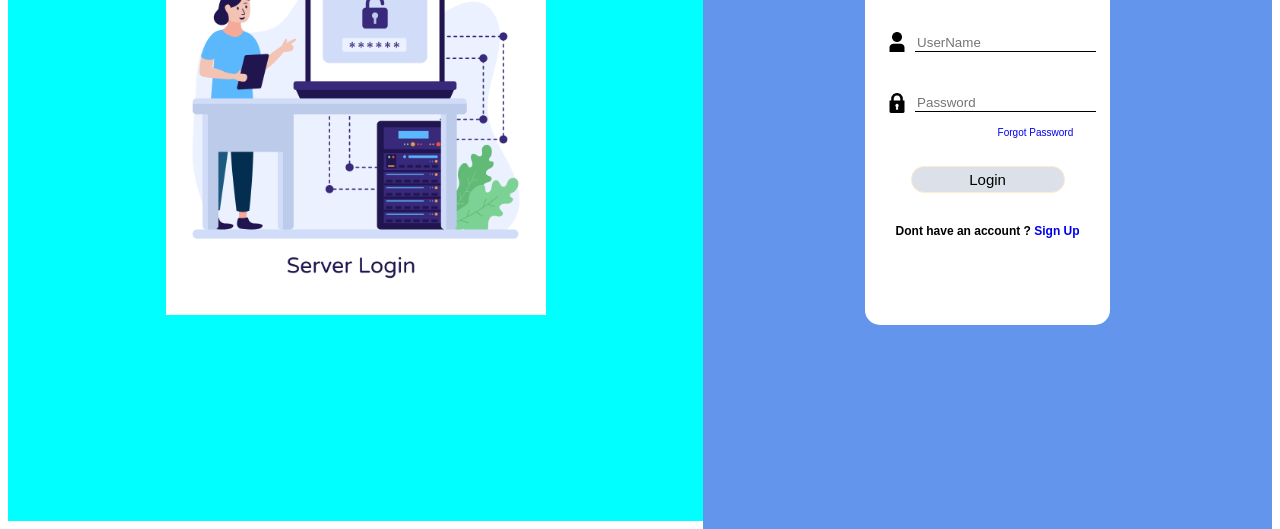
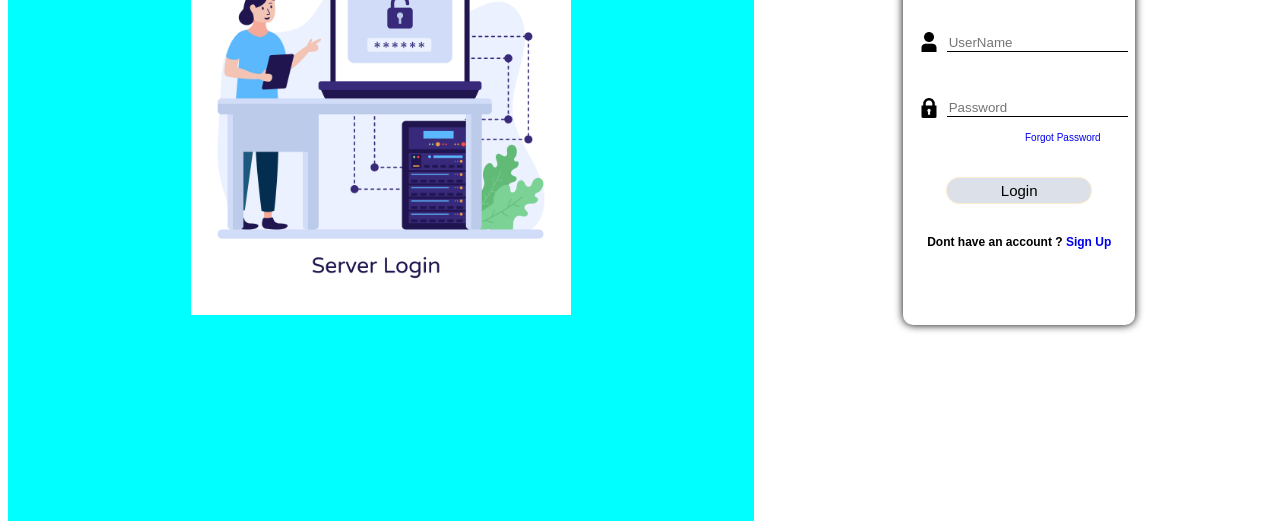
Before and after one commit to salemovic99/Login-and-SignUp-Page, a plain HTML site: page index1.html in a window 1280 px wide. Shown: the part 279-808 px from the top of the page. Drawn offline with Linux system fonts and the light colour scheme; files whose address does not match are found by name.

Commit message:
Modified Login page

```diff
--- a/style.css
+++ b/style.css
@@ -35,15 +35,14 @@
   font-size: 4em;
   font-family: Arial, sans-serif;
 }
-.pic-container h3{
+.pic-container h3 {
   font-size: 2.5em;
   font-weight: 600;
-  font-family:  Arial, sans-serif;
+  font-family: sans-serif;
   letter-spacing: 1px;
   margin-top: 20px;
   margin-left: 180px;
 }
-
 
 form {
   border: 2px solid white;
--- a/style1.css
+++ b/style1.css
@@ -1,29 +1,26 @@
-
-
 .right-container {
-  font-family:  Arial, sans-serif;
+  font-family: Arial, sans-serif;
   font-size: 12px;
-  background-color: cornflowerblue;
+  background-color: #fff;
   float: right;
-  width: 45%;
+  width: 40%;
   height: 100vh;
   display: flex;
   justify-content: center;
   align-items: center;
 }
 
-.left-container{
-  width: 55%;
+.left-container {
+  width: 59%;
   height: 99vh;
   float: left;
   background-color: cyan;
   background-size: cover;
   display: flex;
-  justify-content:center;
+  justify-content: center;
   align-items: center;
-
 }
-.left-container img{
+.left-container img {
   width: 380px;
   height: 380px;
 }
@@ -38,14 +35,14 @@
   background-size: cover;
 }
 form {
-  width: 43%;
+  width: 46%;
   height: 49vh;
   background-color: #fff;
-  border-radius: 15px;
+  border-radius: 10px;
+  box-shadow: 0 0 8px #000;
 }
 
 .div-login-text {
-
   width: 50%;
   height: 8vh;
   display: flex;
@@ -55,6 +52,8 @@ form {
   padding: 5px;
   font-family: sans-serif;
   font-size: 17px;
+  font-weight: 500;
+  letter-spacing: 2px;
 }
 .div-user-name {
   width: 83%;
@@ -63,9 +62,12 @@ form {
   justify-content: center;
   align-items: center;
   margin: auto;
-
+  margin-bottom: 5px;
+  transition: 0.7s;
 }
-
+.div-user-name:hover{
+  transform: scale(1.1);
+}
 .div-user-name input {
   border-top: 0px;
   border-right: 0px;
@@ -80,9 +82,12 @@ form {
   justify-content: center;
   align-items: center;
   margin: auto;
-
+  transition: 0.7s;
 }
-.div-password input{
+.div-password:hover{
+  transform: scale(1.1);
+}
+.div-password input {
   border-top: 0px;
   border-right: 0px;
   border-bottom: 1px solid black;
@@ -116,25 +121,22 @@ form {
   width: 20px;
   height: 20px;
   padding: 8px;
-
 }
 
 .div-forgot-password {
-
   width: 70%;
   height: 3vh;
   font-size: 10px;
   font-family: Arial, sans-serif;
-
   display: flex;
   margin: auto;
   justify-content: right;
+  margin-bottom: 6px;
 }
 .div-forgot-password a {
   text-decoration: none;
 }
 .link {
-
   height: 6vh;
   display: flex;
   justify-content: center;
@@ -142,6 +144,6 @@ form {
 }
 .link a {
   font-size: 12px;
-  font-family:  Arial, sans-serif;
+  font-family: Arial, sans-serif;
   text-decoration: none;
 }
```
Also changed, not shown: index.html (+1 -1 lines).
